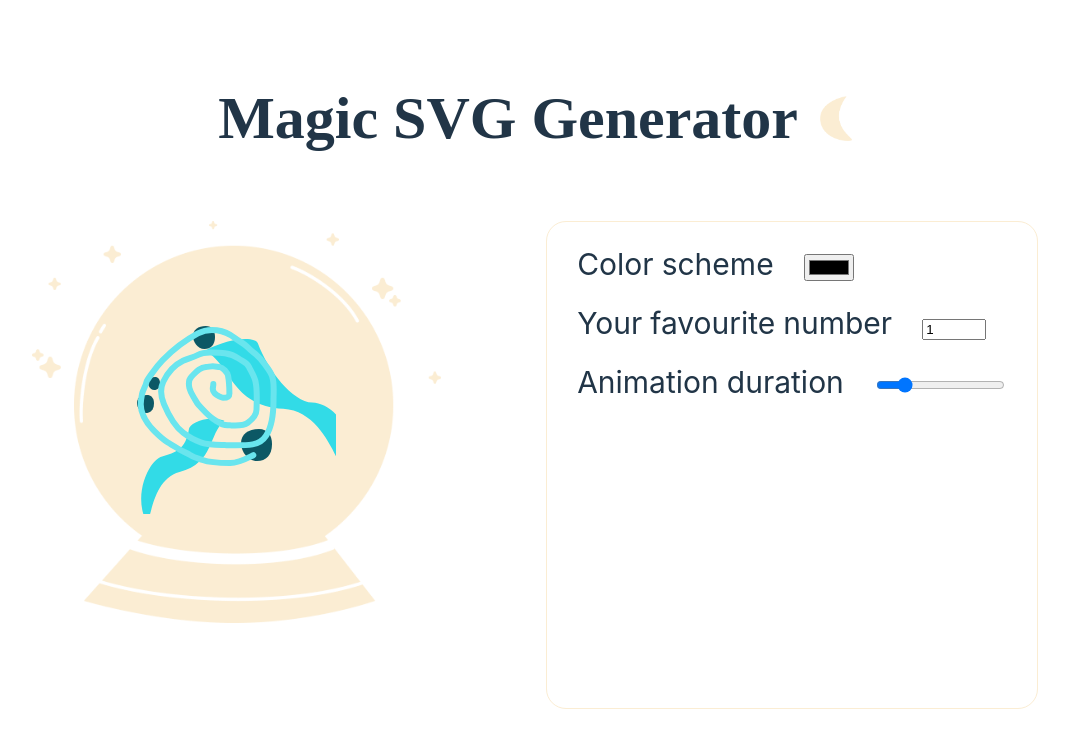
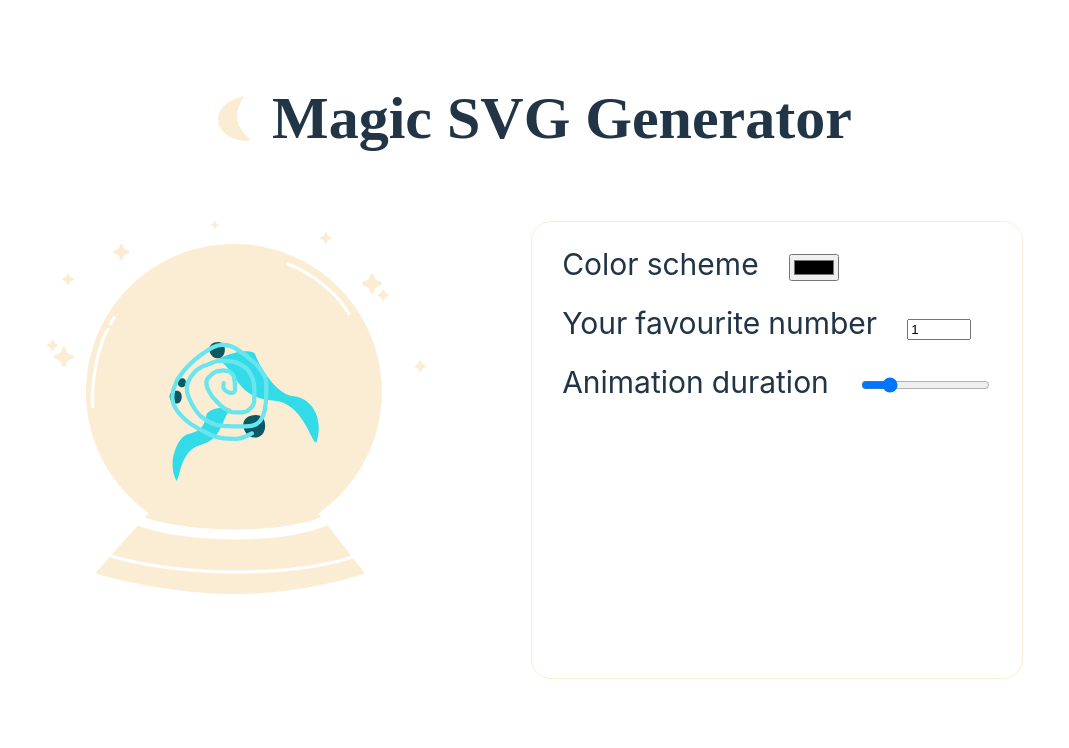
Before and after one commit to jane-00/react-assignment, a React (Vite) app: page / in a window 1280 px wide. Shown: the top 748 px of the page, without its empty margins (105-1174 px from the left). Built offline with nearby package versions, Linux system fonts and the light colour scheme; a web font is replaced by a local one.

Commit message:
updated viewbox

```diff
--- a/index.html
+++ b/index.html
@@ -14,8 +14,9 @@
 
 <body>
   <div class="header">
+    <img class="moon" src="./src/assets/moon.png" alt="">
     <h1>Magic SVG Generator</h1>
-    <img class="moon" src="./src/assets/moon.png" alt="">
+
   </div>
   <div class="main__generator">
     <!--<svg width="497" height="489" viewBox="0 0 497 489" fill="none" xmlns="http://www.w3.org/2000/svg">
--- a/src/components/Drawing.jsx
+++ b/src/components/Drawing.jsx
@@ -67,7 +67,7 @@ const Drawing = ({ color, favNum, dur }) => {
 
     return (
 
-      <svg width="199" height="188" viewBox="0 0 199 188" fill="none" xmlns="http://www.w3.org/2000/svg">
+      <svg width="169" height="158" viewBox="-5 0 209 188" fill="none" xmlns="http://www.w3.org/2000/svg">
         <path className="sun__line"
           d="M97.3001 128.334C72.5965 135.051 72.6091 171.945 68.3212 172.175C55.9845 148.322 75.0189 125.238 86.5263 122.17C98.0337 119.101 111.565 107.957 114.29 90.0382C117.015 72.1193 148.376 61.2447 165.55 49.2923C179.29 39.7303 183.571 22.5859 183.995 15.2089C185.337 13.5026 187.438 15.2694 185.109 35.9863C182.198 61.8824 150.771 71.5348 136.66 83.323C122.548 95.1111 128.18 119.936 97.3001 128.334Z"
           fill={`hsl(${h},${s + 5}%,${l - 30}%)`} />
@@ -104,7 +104,7 @@ const Drawing = ({ color, favNum, dur }) => {
     return (
 
 
-      <svg width="199" height="188" viewBox="0 0 199 188" fill="none" xmlns="http://www.w3.org/2000/svg">
+      <svg width="169" height="158" viewBox="-10 -10 219 218" fill="none" xmlns="http://www.w3.org/2000/svg">
 
 
 
@@ -140,7 +140,7 @@ const Drawing = ({ color, favNum, dur }) => {
 
     return (
 
-      <svg width="199" height="188" viewBox="0 0 199 188" fill="none" xmlns="http://www.w3.org/2000/svg">
+      <svg width="169" height="158" viewBox="-25 -10 239 198" fill="none" xmlns="http://www.w3.org/2000/svg">
 
         <g fill="none">
 
--- a/src/index.css
+++ b/src/index.css
@@ -40,6 +40,7 @@ h1 {
   font-family: 'Bigelow Rules', cursive;
   font-size: 4em;
   line-height: 1.1;
+  min-width: 30vw;
 }
 
 
```
